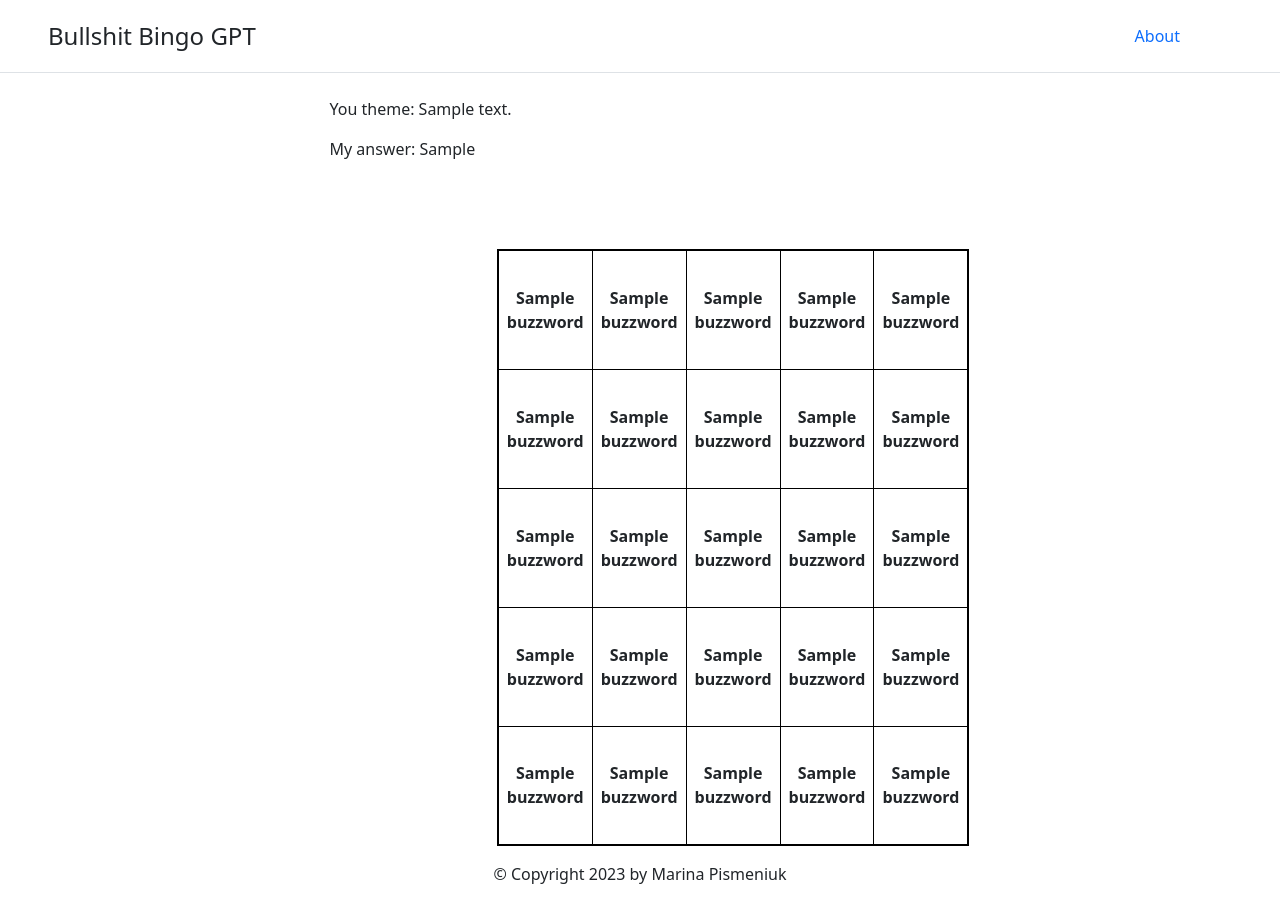
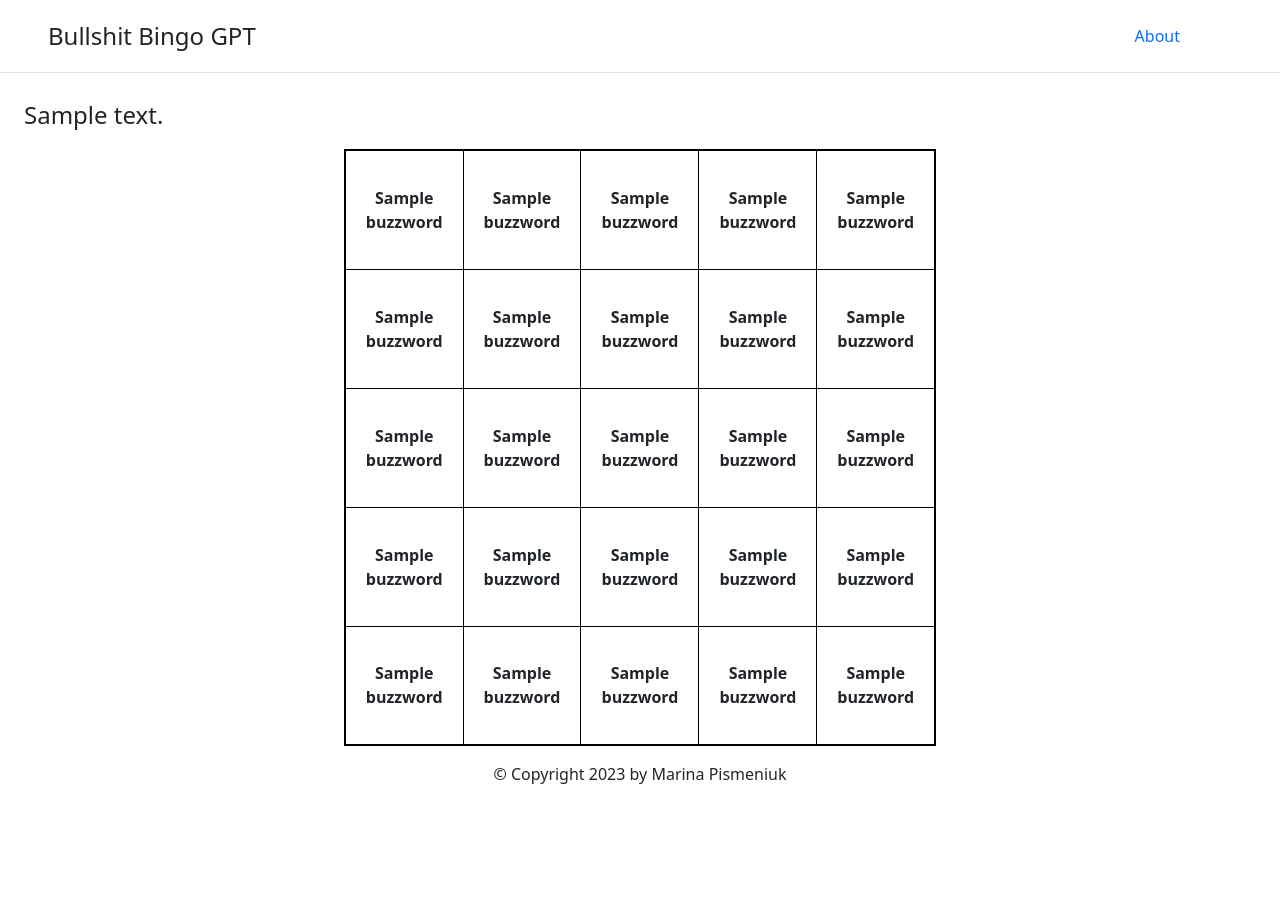
Before and after one commit to MarinaProsche/bullshitbingogpt, a Flask app: template templates/bingo.html in a window 1280 px wide. After the commit the page ends 784 px from the top, so only its background shows below. Run offline with Flask 3, Linux system fonts and the light colour scheme; the template is opened without the code that fills it: most values are stand-ins (such as "Sample title", 1, 10 or a date in 2020).

Commit message:
full house of pages

```diff
--- a/app.py
+++ b/app.py
@@ -1,9 +1,16 @@
 from flask import Flask, render_template, request
 import openai
-from chatgpt import find_theme_for_sent_text, find_general_theme_for_sent_text, match_buzzwords
+from chatgpt import (
+    find_theme_for_sent_text,
+    find_general_theme_for_sent_text,
+    match_buzzwords,
+    get_result_message,
+    get_text_about,
+)
 from generator_for_themes import get_theme_architecture, get_buzzwords_for_theme
 
 from dataclasses import dataclass
+
 
 @dataclass
 class BuzzwordsMatch:
@@ -11,26 +18,54 @@ class BuzzwordsMatch:
     buzzword: str
     match: bool
 
-app = Flask(__name__, template_folder= 'templates')
 
-@app.route("/", methods=['post', 'get'])
+app = Flask(__name__, template_folder="templates")
+
+
+@app.route("/", methods=["post", "get"])
 def text():
     if request.method == "GET":
-        return render_template('index.html')
+        return render_template("index.html")
     if request.method == "POST":
-        text = request.form.get('input_text')
+        text = request.form.get("input_text")
         themes = get_theme_architecture()
         general_theme = find_general_theme_for_sent_text(themes=list(themes), text=text)
         if general_theme in themes:
             list_of_under_themes = themes[general_theme]
-            theme_of_sent_text = find_theme_for_sent_text(text=text, under_themes=list_of_under_themes)
+            theme_of_sent_text = find_theme_for_sent_text(
+                text=text, under_themes=list_of_under_themes
+            )
             if theme_of_sent_text in themes[general_theme]:
                 list_final_buzzwords = get_buzzwords_for_theme(theme_of_sent_text)
-                buzzword_match = match_buzzwords(text=text, buzzwords=list_final_buzzwords)
-                buzz_m_list = [BuzzwordsMatch(buzzword=buzzword, match=buzzword.lower() in buzzword_match.lower()) for buzzword in list_final_buzzwords]
-                buzz_m_list = buzz_m_list[:12] + [BuzzwordsMatch(buzzword='', match=True)] + buzz_m_list[12:]
-                return render_template('bingo.html', buzz_m_list=buzz_m_list, theme_of_sent_text=theme_of_sent_text, buzzword_match=buzzword_match)
+                buzzword_match = match_buzzwords(
+                    text=text, buzzwords=list_final_buzzwords
+                )
+                buzz_m_list = [
+                    BuzzwordsMatch(
+                        buzzword=buzzword,
+                        match=buzzword.lower() in buzzword_match.lower(),
+                    )
+                    for buzzword in list_final_buzzwords
+                ]
+                buzz_m_list = (
+                    buzz_m_list[:12]
+                    + [BuzzwordsMatch(buzzword="", match=True)]
+                    + buzz_m_list[12:]
+                )
+                result_message = get_result_message(
+                    theme=theme_of_sent_text,
+                    score=len([x for x in buzz_m_list if x.match]),
+                )
+                return render_template(
+                    "bingo.html", buzz_m_list=buzz_m_list, result_message=result_message
+                )
             else:
-                return render_template('index.html', chat_response=theme_of_sent_text)
+                return render_template("index.html", chat_response=theme_of_sent_text)
         else:
-            return render_template('index.html', chat_response=general_theme)
+            return render_template("index.html", chat_response=general_theme)
+
+
+@app.route("/about", methods=["GET"])
+def text_about():
+    text_about = get_text_about()
+    return render_template("about.html", text_about=text_about)
--- a/chatgpt.py
+++ b/chatgpt.py
@@ -1,25 +1,31 @@
-
 import openai
 
 TEXT_ABOUT_LANGUAGE = "\n\n\n give the answer in the same language as the text"
 
+
 def openai_key():
-    with open('.openaikey', 'r') as f:
+    with open(".openaikey", "r") as f:
         key = f.read().strip()
         return key
+
 
 openai.api_key = openai_key()
 
 
 def generate_buzzwords_for_theme(theme):
-    prompt = ("create 24 buzzwords that could be used for bullshit bingo for this theme: \n\n\n"
-    + theme)
+    prompt = (
+        "create 24 buzzwords that could be used for bullshit bingo for this theme: \n\n\n"
+        + theme
+    )
     buzzwords = chat_with_chatgpt(prompt=prompt)
     return buzzwords
 
+
 def find_general_theme_for_sent_text(themes, text):
-    themes_str = '\n'.join(themes)
-    prompt = f"this is the text \n\n{text}.\n\nWhat kind of theme is it? \n\n{themes_str}"
+    themes_str = "\n".join(themes)
+    prompt = (
+        f"this is the text \n\n{text}.\n\nWhat kind of theme is it? \n\n{themes_str}"
+    )
     print(prompt)
     general_theme = chat_with_chatgpt(prompt=prompt)
     for theme in themes:
@@ -27,8 +33,9 @@ def find_general_theme_for_sent_text(themes, text):
             return theme
     return general_theme
 
+
 def find_theme_for_sent_text(under_themes, text):
-    under_themes_str = '\n'.join(under_themes)
+    under_themes_str = "\n".join(under_themes)
     prompt = f"this is the list of themes:\n\n{under_themes_str}\n\n\nfind the one, that describes the following text the best and print only the theme:\n\n{text}"
     theme_of_text = chat_with_chatgpt(prompt=prompt)
     for theme in under_themes:
@@ -36,19 +43,32 @@ def find_theme_for_sent_text(under_themes, text):
             return theme
     return theme_of_text
 
+
 def match_buzzwords(text, buzzwords):
     buzzwords_str = str(buzzwords)
     prompt = f"select from this list: \n\n{buzzwords_str}\n\n all items that could describe this text\n\n{text}"
-    print(prompt)
+    return chat_with_chatgpt(prompt=prompt)
+
+
+def get_result_message(theme, score):
+    prompt = (
+        f"Generate message that congratulates a player who sent text submissions got {score}"
+        + f' out of 24 in "Bullshit Bingo GPT" game that automatically matches the buzzwords for theme "{theme}". Use emojis.'
+    )
+    return chat_with_chatgpt(prompt=prompt)
+
+def get_text_about():
+    prompt = (f'Please write description for the website "Bullshit Bingo GPT" where you can provide an input ' +
+        f'text and it automatically generates bullshit bingo card for this text by exposing buzzwords, cliches from the text. ' +
+        f'We are using power of modern AI, you should mention it. Use as much bullshit in your answer. Use a lot of emojis. ' +
+        f"Note that we don't store users text on the server, so it's confidential.")
     return chat_with_chatgpt(prompt=prompt)
 
 def chat_with_chatgpt(prompt, model="gpt-3.5-turbo-16k"):
     response = openai.ChatCompletion.create(
         # engine=model,
         model=model,
-        messages=[
-            {"role": "user", "content": prompt}
-        ],
+        messages=[{"role": "user", "content": prompt}],
         # max_tokens=100,
         # n=1,
         # stop=None,
--- a/templates/base.html
+++ b/templates/base.html
@@ -9,17 +9,56 @@
   <title>bullshitbingogpt</title>
   <link rel="stylesheet" href="style.css" />
   <style>
+    body {
+  display: flex;
+  flex-direction: column;
+  min-height: 100vh; /* Ensure the body takes up at least the viewport height */
+  margin: 0;
+}
+
+#wrapper {
+  flex: 1; /* Allow the wrapper to grow and take available space */
+}
+
+#footer {
+  flex-shrink: 0; /* Prevent the footer from shrinking */
+}
     .center-content {
       display: flex;
       flex-direction: column;
       align-items: center;
-      justify-content: center;
+      justify-content: flex-start; /* Align content to the top */
+      flex: 1; /* Allow the content to grow and take available space */
     }
 
     .padded-link {
-      padding-right: 100px; /* Adjust the padding as needed */
+      padding-right: 100px;
+      /* Adjust the padding as needed */
     }
+
   </style>
+  <script>
+    fn = function () {
+      const textContainer = document.getElementById('moving_text');
+      const textToAnimate = textContainer.innerHTML
+      textContainer.innerHTML = ""
+      let currentIndex = 0;
+
+      function animateText() {
+        if (currentIndex < textToAnimate.length) {
+          const letter = textToAnimate[currentIndex];
+          textContainer.innerHTML = textToAnimate.substring(0, currentIndex) + '█';
+          textContainer.innerHTML = textContainer.innerHTML.replaceAll('\n', '<br/>')
+          currentIndex++;
+          setTimeout(animateText, Math.floor(Math.random() + 0.005) * 300 + 5); // Adjust the time interval for the animation
+        }
+        else { textContainer.innerHTML = textToAnimate.replaceAll('\n', '<br/>'); }
+      }
+
+      animateText();
+    };
+    document.addEventListener('DOMContentLoaded', fn, false);
+  </script>
   {% endblock %}
 </head>
 
@@ -36,8 +75,9 @@
       <li class="nav-item"><a href="/about" class="nav-link padded-link" aria-current="page">About</a></li>
     </ul>
   </header>
-  <div class="center-content">
+  <div id="wrapper" class="center-content">
     <div id="content">{% block content %}{% endblock %}</div>
+  </div>
   <div id="footer">
     {% block footer %}
     <p class="text-center">
@@ -45,7 +85,6 @@
     </p>
     {% endblock %}
   </div>
-  </div>
   <script src="https://cdn.jsdelivr.net/npm/bootstrap@5.0.2/dist/js/bootstrap.bundle.min.js"
     integrity="sha384-MrcW6ZMFYlzcLA8Nl+NtUVF0sA7MsXsP1UyJoMp4YLEuNSfAP+JcXn/tWtIaxVXM"
     crossorigin="anonymous"></script>
--- a/templates/bingo.html
+++ b/templates/bingo.html
@@ -1,24 +1,31 @@
 {% extends "base.html" %}
 {% block content %}
-<p>You theme: {{ theme_of_sent_text }}</p>
-<p>My answer: {{buzzword_match}}</p>
-<br />
-<br />
-<br />
+<div class="text-wrap fs-4" style="width: 77rem;">
+  <p id="moving_text">{{result_message}}</p>
+  <p></p>
+</div>
 <style>
   .fixed-cell {
-      max-width: 119px; /* Set the desired width for the cells */
-      max-height: 119px; /* Set the same height as width for square cells */
-      width: 119px; /* Set the desired width for the cells */
-      height: 119px; /* Set the same height as width for square cells */
+    max-width: 119px;
+    /* Set the desired width for the cells */
+    max-height: 119px;
+    /* Set the same height as width for square cells */
+    width: 119px;
+    /* Set the desired width for the cells */
+    height: 119px;
+    /* Set the same height as width for square cells */
     text-align: center;
     vertical-align: middle;
     font-weight: bold;
-      border: 2px solid black; /* Set border to be 2px solid black */
+    border: 2px solid black;
+    /* Set border to be 2px solid black */
   }
+
   .table-bordered {
-      border: 2px solid black; /* Set border for the table to be 2px solid black */
-      border-collapse: collapse; /* Collapse borders to avoid double borders */
+    border: 2px solid black;
+    /* Set border for the table to be 2px solid black */
+    border-collapse: collapse;
+    /* Collapse borders to avoid double borders */
   }
 </style>
 <div class="container w-50">
@@ -27,7 +34,8 @@
       {% for i in range(5) %}
       <tr>
         {% for j in range(5) %}
-            <td class="fixed-cell" {% if buzz_m_list[i*5+j].match %} style="background-color:#00FF00" {% else %} {% endif %}>
+        <td class="fixed-cell" {% if buzz_m_list[i*5+j].match %} style="background-color:#00FF00" {% else %} {% endif
+          %}>
           {{buzz_m_list[i*5+j].buzzword}}
         </td>
         {% endfor %}
```
Also changed, not shown: templates/about.html (added, +24 -0 lines). Lines whose indentation alone changed are shown as unchanged.
